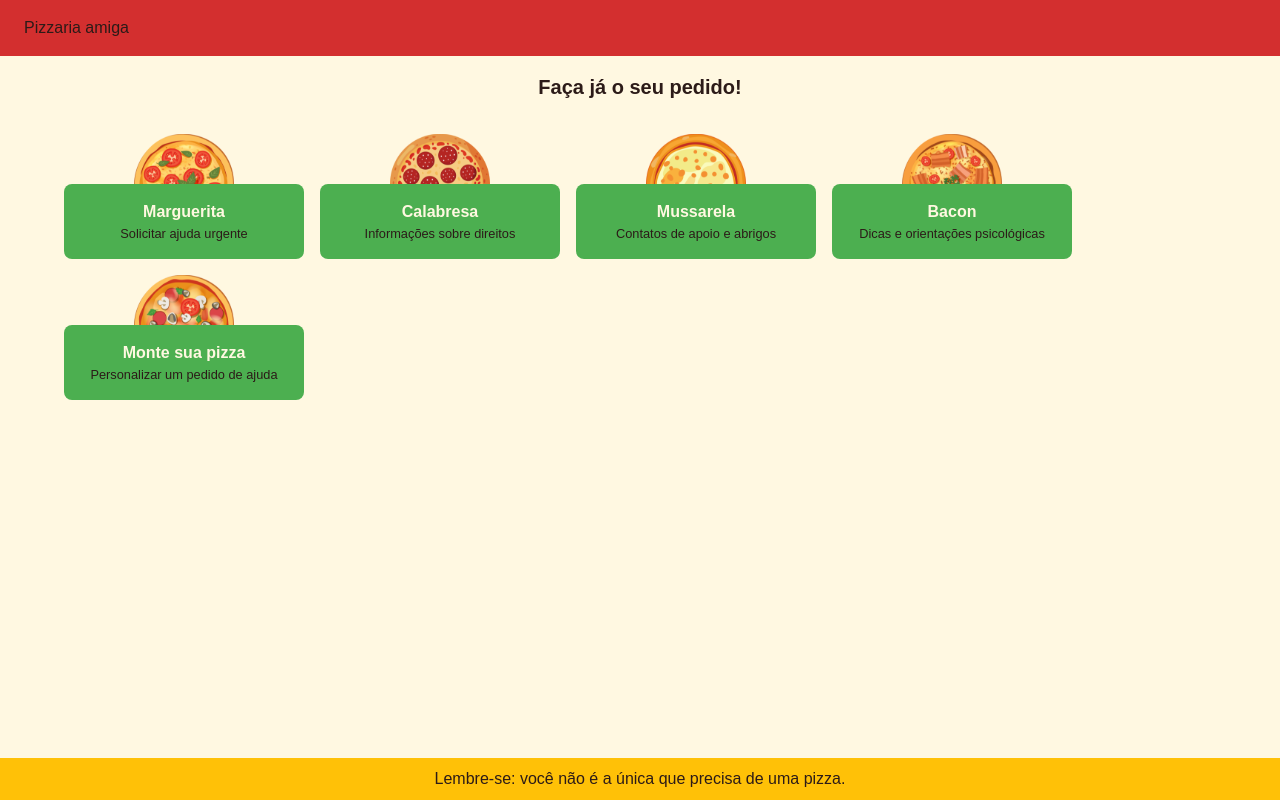
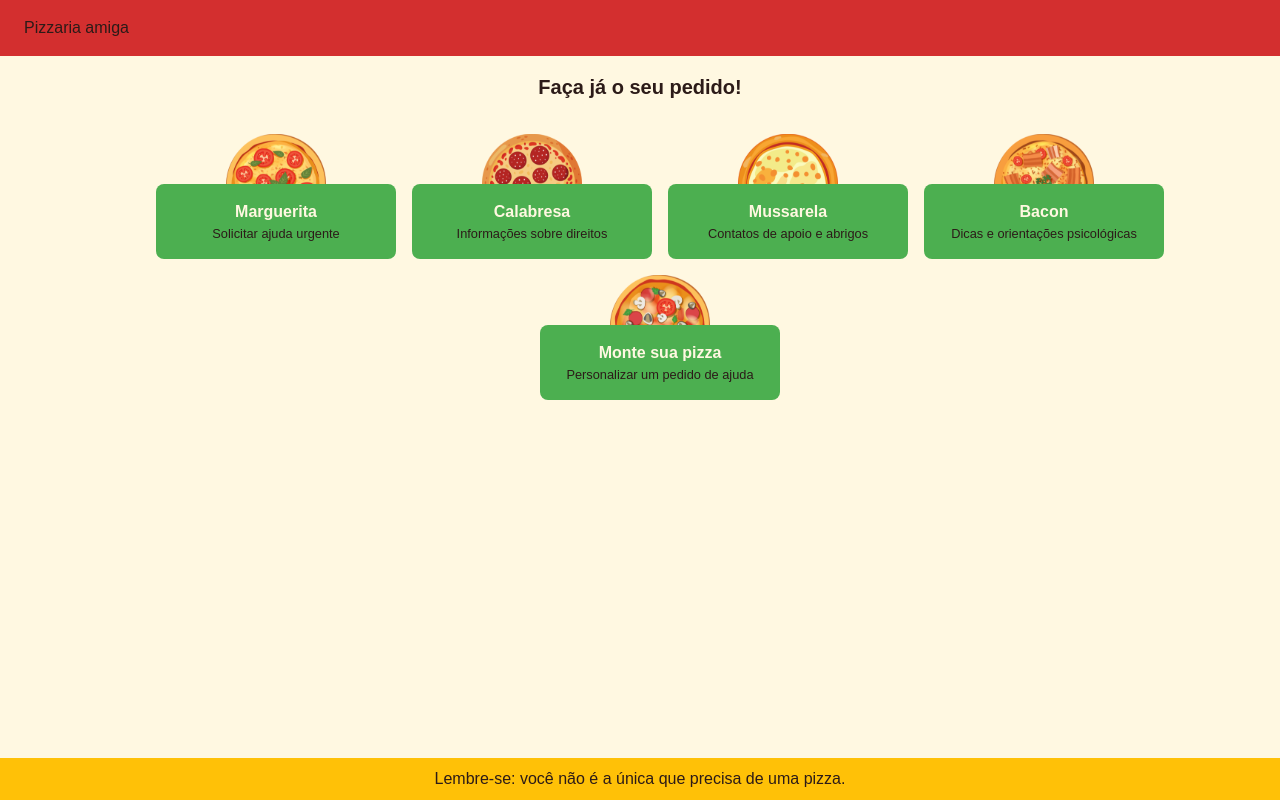
Before and after one commit to gabisanfilippo/pizzaria-amiga, a React (Vite) app: page / in a window 1280 px wide. Built offline with nearby package versions, Linux system fonts and the light colour scheme.

Commit message:
feat: enhance PizzasSection layout for better alignment and spacing

```diff
--- a/src/pages/Home/components/PizzasSection/index.tsx
+++ b/src/pages/Home/components/PizzasSection/index.tsx
@@ -11,7 +11,13 @@ export const PizzasSection = () => {
   return (
     <Stack component="section" gap={2}>
       <Title>Faça já o seu pedido!</Title>
-      <Stack component="ul" direction="row" gap={2} flexWrap="wrap">
+      <Stack
+        justifyContent="center"
+        direction="row"
+        flexWrap="wrap"
+        component="ul"
+        gap={2}
+      >
         {PIZZAS.map((pizza) => {
           return (
             <Stack
```
